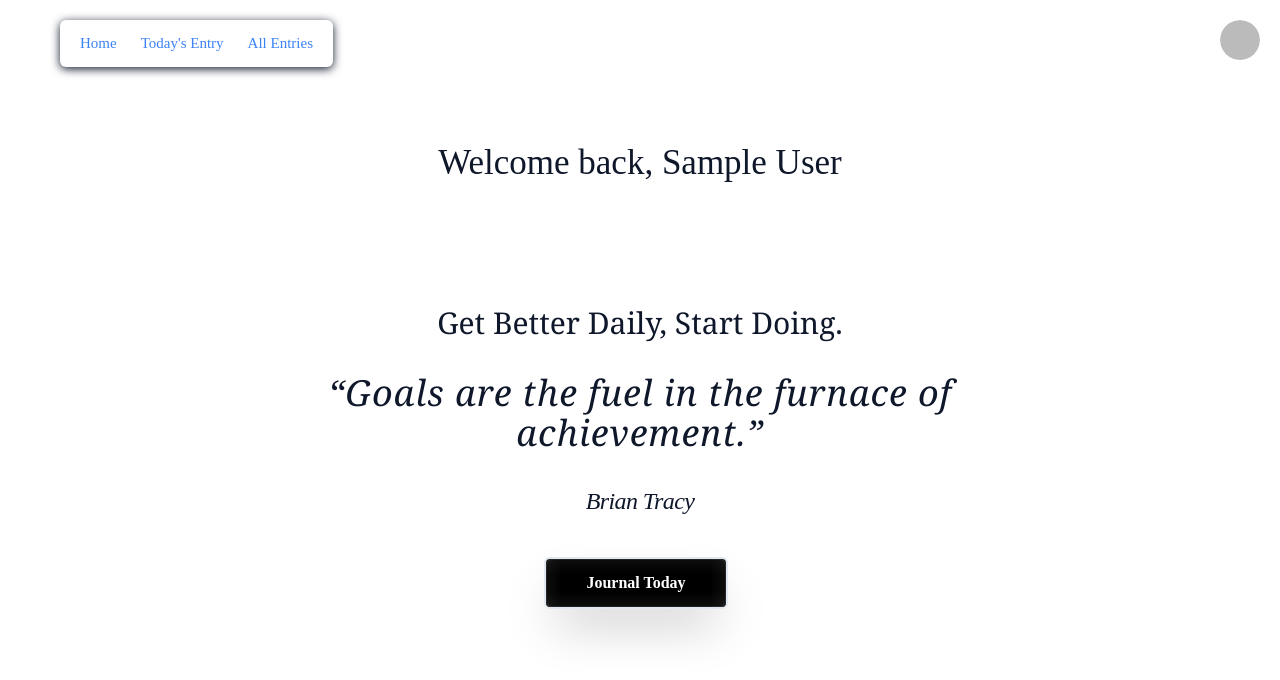
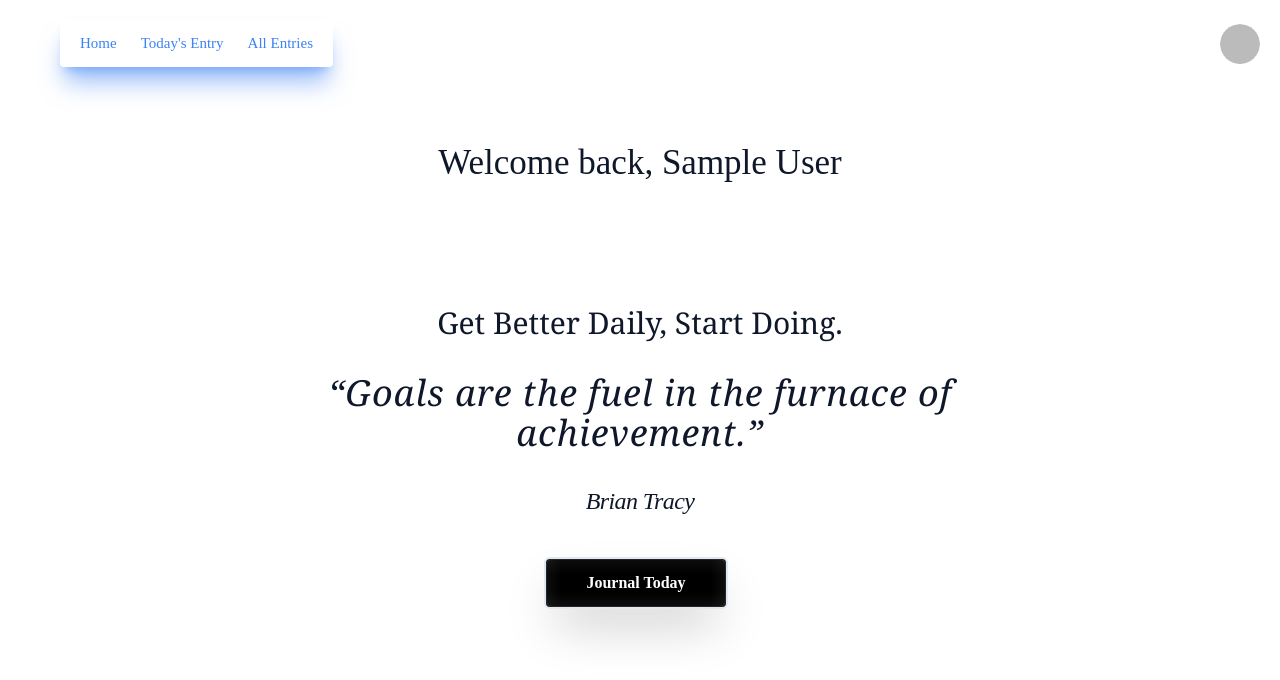
Before and after one commit to chasingtherain/better-daily, a Next.js app: page / in a window 1280 px wide. Shown: the top 680 px of the page. Built offline with nearby package versions, Linux system fonts and the light colour scheme; no server answers; sample sign-in values are in the browser's storage.

Commit message:
updated form entry skeleton and fixed navbar css issues

```diff
--- a/components/NavMenu.js
+++ b/components/NavMenu.js
@@ -5,11 +5,11 @@ export default function NavMenu() {
   const navItems = [
     {title: "Home", url: "/"},
     {title: "Today's Entry", url:"/entry"},
-    {title: "All Entries", url:"/entry/all"}
+    {title: "All Entries", url:"/entry/all"},
   ]
   return (
       <NavigationMenu.Root className="relative z-[1] flex w-screen ml-4 md:ml-10">
-        <NavigationMenu.List className="center shadow-blackA7 m-0 flex list-none rounded-[6px] bg-white p-2 shadow-[0_2px_10px]">
+        <NavigationMenu.List className="flex rounded-[4px] bg-white dark:bg-white p-2 shadow-xl shadow-blue-500/50">
           {navItems.map((item,index)=>
           <NavigationMenu.Item key={index}>
             <NavigationMenu.Link
--- a/components/loadingSkeleton/LoadingForm.js
+++ b/components/loadingSkeleton/LoadingForm.js
@@ -1,7 +1,10 @@
 import LoadingFormInput from "./LoadingFormInput"
+import { Skeleton } from "@/components/ui/skeleton"
 
 export default function LoadingForm() {
-    return <div className="flex flex-col justify-center items-center mb-20">
+    return <div className="flex flex-col justify-center items-center mt-8 mb-20">
+            <Skeleton className="h-6 w-[350px] mb-2 md:w-[400px]" />
+            <Skeleton className="animate-pulse box-border h-8 mb-4 w-full bg-slate-200 w-[350px] md:w-[400px] justify-start text-left font-normal bg-slate-200 border-gray-50"/>
             {[...Array(4).keys()].map((i) =>
                <LoadingFormInput key={i}/>
             )}
--- a/components/loadingSkeleton/LoadingFormInput.js
+++ b/components/loadingSkeleton/LoadingFormInput.js
@@ -2,9 +2,9 @@ import { Skeleton } from "@/components/ui/skeleton"
 
 export default function LoadingFormInput(params) {
     return <div className="my-4 space-y-2">
-        <Skeleton className="h-6 w-[280px]" />
+        <Skeleton className="h-6 w-[350px] md:w-[400px]" />
         {[...Array(3).keys()].map((i) =>
-            <Skeleton key={i} className="animate-pulse box-border h-12 my-1 w-full bg-slate-200 w-[280px] justify-start text-left font-normal bg-slate-200 border-gray-50"/>
+            <Skeleton key={i} className="animate-pulse box-border h-8 my-1 w-full bg-slate-200 w-[350px] md:w-[400px] justify-start text-left font-normal bg-slate-200 border-gray-50"/>
         )}
     </div>
 };
--- a/components/ui/profile/UserAvatar.js
+++ b/components/ui/profile/UserAvatar.js
@@ -5,7 +5,7 @@ export default function UserAvatar({image,name}) {
     return (
       <Link href='/profile'>
         <Avatar.Root
-          className="bg-blackA3 inline-flex h-[40px] w-[40px] select-none items-center justify-center overflow-hidden rounded-full align-middle"
+          className="mt-1 inline-flex h-[40px] w-[40px] select-none items-center justify-center overflow-hidden rounded-full align-middle"
         >
           <Avatar.Image
             className="h-full w-full rounded-[inherit] object-cover"
--- a/pages/entry/index.js
+++ b/pages/entry/index.js
@@ -121,7 +121,7 @@ export default function Entry(props){
 
     }
 
-    if(!isLoading) return <LoadingForm/>
+    if(isLoading) return <LoadingForm/>
 
     return(
         <div className='h-screen px-[5%] mt-6 md:px-[40%]'>
--- a/pages/index.js
+++ b/pages/index.js
@@ -14,7 +14,7 @@ export default function Home(props) {
     return (
       <div className="h-screen border-2 border-transparent">
           <p className="dark:text-white text-xl md:text-[35px] mt-20 mb-4 text-center">Welcome back, <span className="font-medium">{session.user.name}</span></p>
-          <div className="my-32 md:my-38 md:mx-[25%] text-center">
+          <div className="my-32 md:my-38 mx-[10%] md:mx-[25%] text-center">
               <p className="dark:text-white text-xl md:text-3xl leading-normal font-serif tracking-normal">Get Better Daily, Start Doing.</p>
               <p className="dark:text-white text-xl md:text-4xl leading-normal font-serif tracking-wide italic my-8">{`“${props.quote.text}”`}</p>
               <p className="dark:text-white text-xl md:text-2xl tracking-tight italic mb-10"> {`${props.quote.author}`}</p>
```
